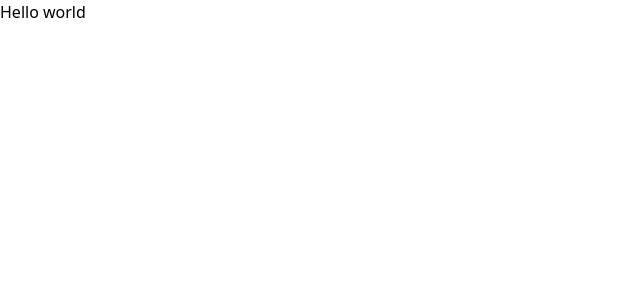
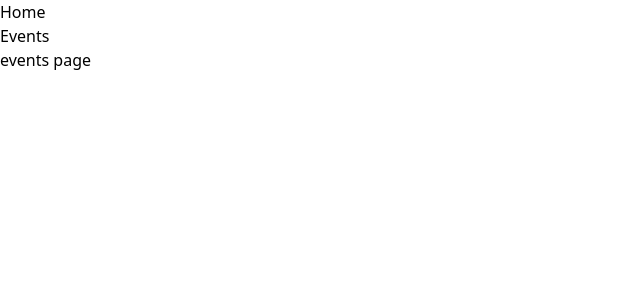
Before and after one commit to Baral-Chief-of-Compliance/learn_nuxt3, a Nuxt app: page /events in a window 1280 px wide. Shown: the top 300 px of the page, without its empty margins (0-640 px from the left). Built offline with nearby package versions, Linux system fonts and the light colour scheme.

Commit message:
2 lessons routing

```diff
--- a/app.vue
+++ b/app.vue
@@ -1,5 +1,18 @@
 <template>
   <div>
-    <div>Hello world</div>
+    <NuxtLayout>
+
+      <header>
+        <ul>
+          <li>
+            <NuxtLink to="/">Home</NuxtLink>
+          </li>
+          <li>
+            <NuxtLink to="/events">Events</NuxtLink>
+          </li>
+        </ul>
+      </header>
+      <NuxtPage />
+    </NuxtLayout>
   </div>
 </template>
--- /dev/null
+++ b/pages/events/[id].vue
@@ -0,0 +1,11 @@
+<script setup>
+    const route = useRoute();
+    const nuxt = useNuxtApp()
+
+    console.log(route.params.id)
+    console.log(nuxt)
+</script>
+
+<template>
+    <div>event id: {{ this.$route.params.id }}</div>
+</template>
--- /dev/null
+++ b/pages/events/index.vue
@@ -0,0 +1,3 @@
+<template>
+    <div>events page</div>
+</template>
--- /dev/null
+++ b/pages/events/some-events.vue
@@ -0,0 +1,3 @@
+<template>
+    <div>some events page</div>
+</template>
--- /dev/null
+++ b/pages/index.vue
@@ -0,0 +1,3 @@
+<template>
+    <div>index page</div>
+</template>
--- /dev/null
+++ b/pages/my-profile.vue
@@ -0,0 +1,3 @@
+<template>
+    <div>My profile page</div>
+</template>
```
